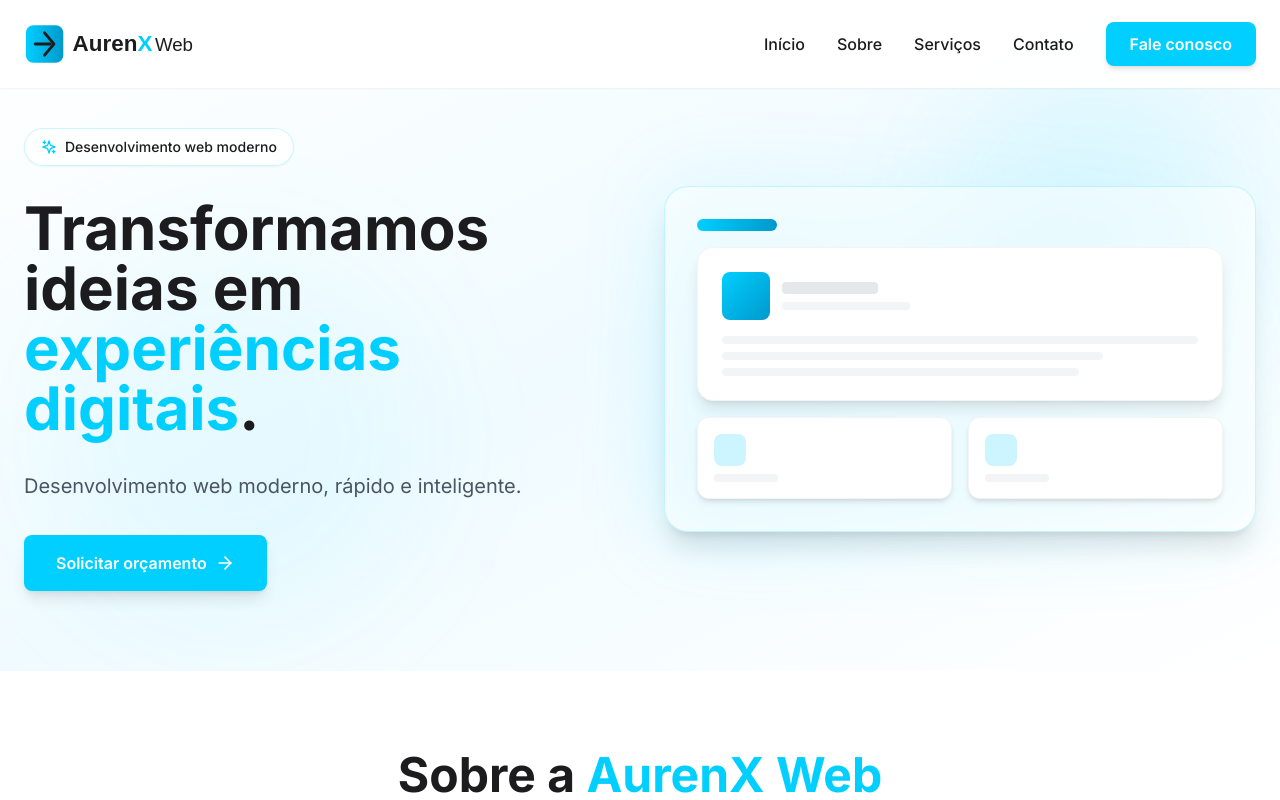
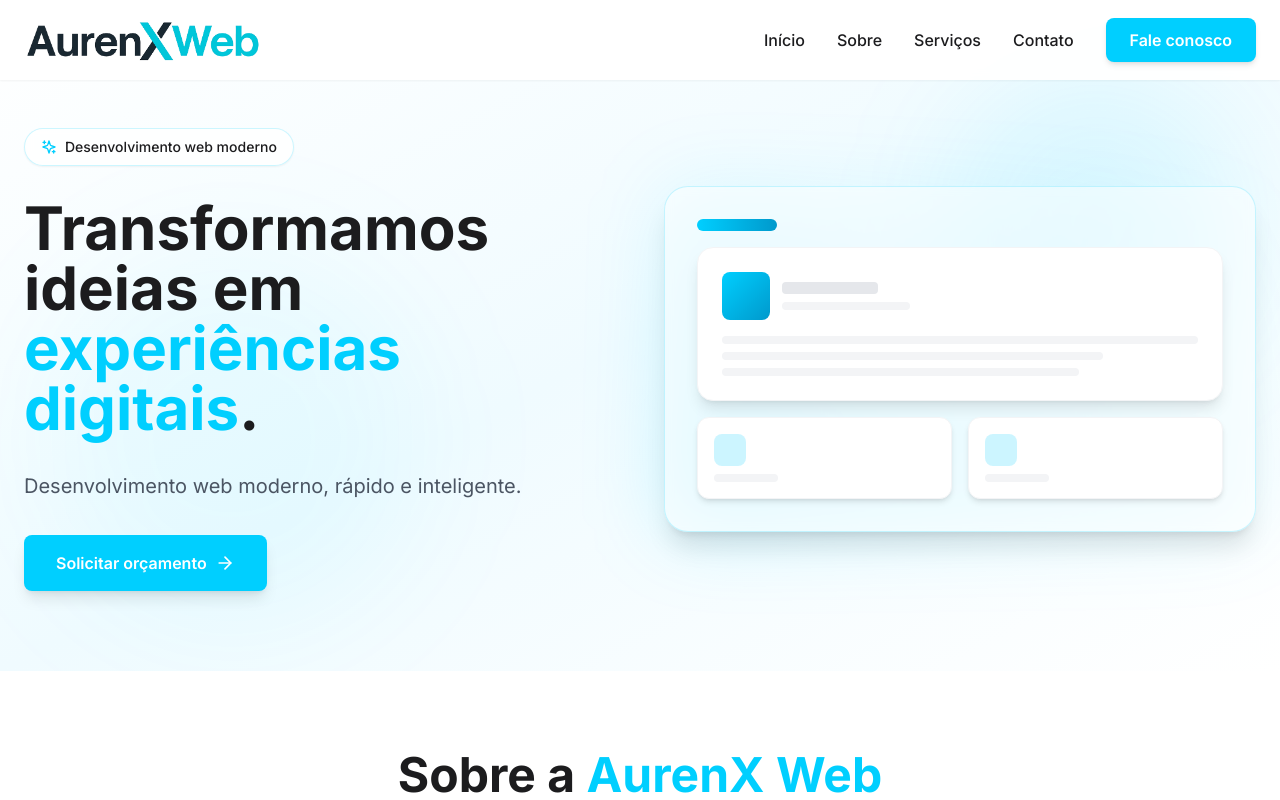
Before and after one commit to AurenXWeb/AurenXWeb, a React (Vite) app: page / in a window 1280 px wide. Shown: the top 800 px of the page. Built offline with nearby package versions, Linux system fonts and the light colour scheme.

Commit message:
Updated Header.tsx

```diff
--- a/src/components/Contact.tsx
+++ b/src/components/Contact.tsx
@@ -142,9 +142,9 @@ export function Footer() {
         <div className="flex flex-col md:flex-row items-center justify-between gap-6">
           <div className="flex items-center">
             <img
-              src="/logo.svg"
+              src="/Design sem nome (1) copy.png"
               alt="AurenX Web"
-              className="h-12 md:h-14 w-auto"
+              className="h-10 md:h-12 w-auto"
             />
           </div>
 
--- a/src/components/Header.tsx
+++ b/src/components/Header.tsx
@@ -18,9 +18,9 @@ export default function Header() {
         <div className="flex items-center justify-between">
           <div className="flex items-center">
             <img
-              src="/logo.svg"
+              src="/Design sem nome (1) copy.png"
               alt="AurenX Web"
-              className="h-12 md:h-14 w-auto"
+              className="h-10 md:h-12 w-auto"
             />
           </div>
 
```
